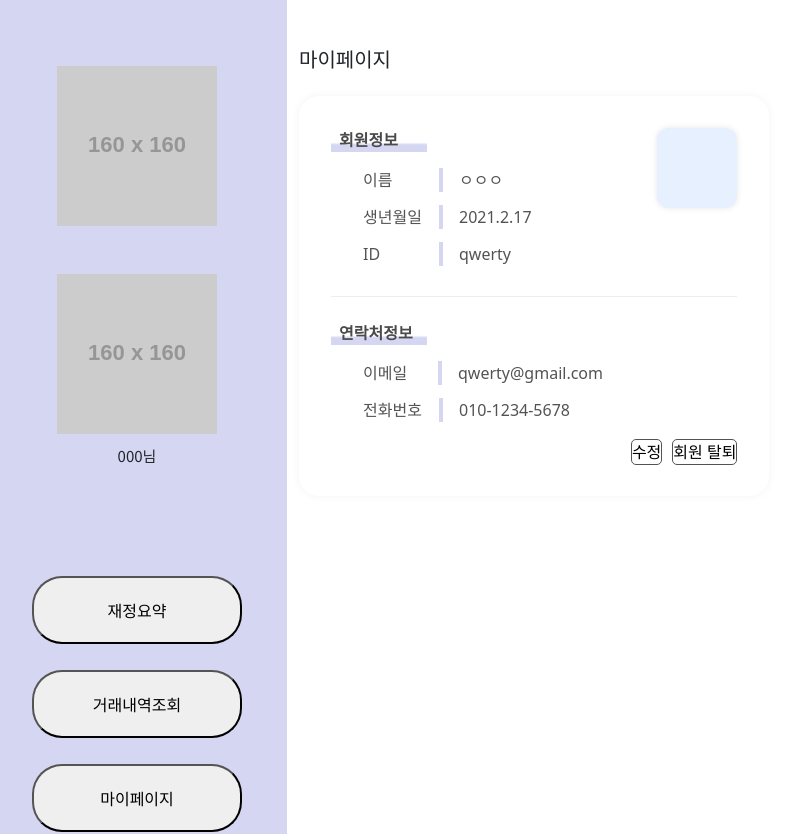
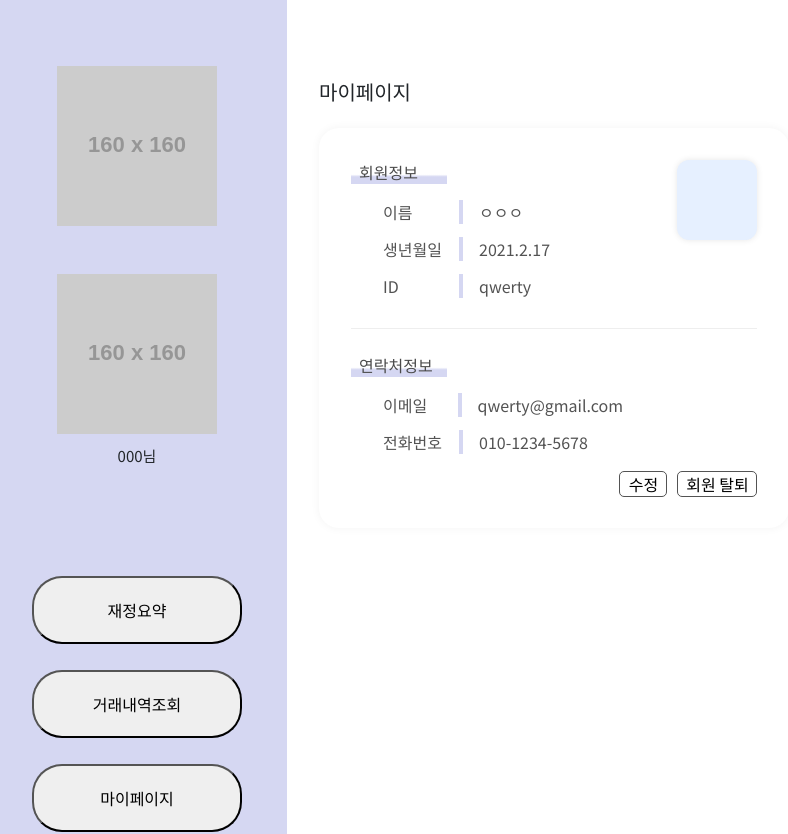
Before and after one commit to Mminjae/Skeleton_project, a Vue app in the folder project/: page /myPage in a window 1280 px wide. Shown: the top 834 px of the page, without its empty margins (13-801 px from the left). Built offline with nearby package versions, Linux system fonts and the light colour scheme.

Commit message:
feat: 수정, 회원 탈퇴 버튼 크기 수정 (#16)

```diff
--- a/project/src/views/ViewMyPage.vue
+++ b/project/src/views/ViewMyPage.vue
@@ -33,8 +33,8 @@
         </div>
         <!-- 수정/탈퇴 버튼 -->
         <div class="btn-group">
-          <button @click="goEdit">수정</button>
-          <button @click="showModal = true">회원 탈퇴</button>
+          <button class="btn-edit" @click="goEdit">수정</button>
+          <button class="btn-unregister" @click="showModal = true">회원 탈퇴</button>
         </div>
         <!-- 모달 -->
         <div class="modal" v-if="showModal">
@@ -78,6 +78,16 @@ const contactInfo = ref([
 </script>
 
 <style scoped>
+* {
+  margin: 0;
+  padding: 0;
+  box-sizing: border-box;
+}
+#mypage {
+  font-family: 'Noto Sans KR', sans-serif;
+  margin: 1rem;
+  padding: 1rem;
+}
 /* 회원, 연락처 정보, 프로필 */
 .info-card {
   width: 29.4rem; /* 470px*/
@@ -89,7 +99,7 @@ const contactInfo = ref([
 }
 /* 회원 정보 */
 .info-title {
-  font-weight: bold;
+  font-weight: 500;
   color: #4a4a4a;
   margin-bottom: 1rem;
   padding-left: 0.5rem;
@@ -146,7 +156,7 @@ const contactInfo = ref([
 }
 
 .profile-img i {
-  font-size: 24px;
+  font-size: var(--font-xl);
   color: #535353;
 }
 /* 회원정보, 연락처 정보 경계선 */
@@ -175,6 +185,13 @@ button:hover {
   background: #f5f5f5;
 }
 
+.btn-edit {
+  width: 3rem;
+}
+.btn-unregister {
+  width: 5rem;
+}
+
 /* 탈퇴 클릭 시 모달 */
 .modal {
   position: fixed;
```
